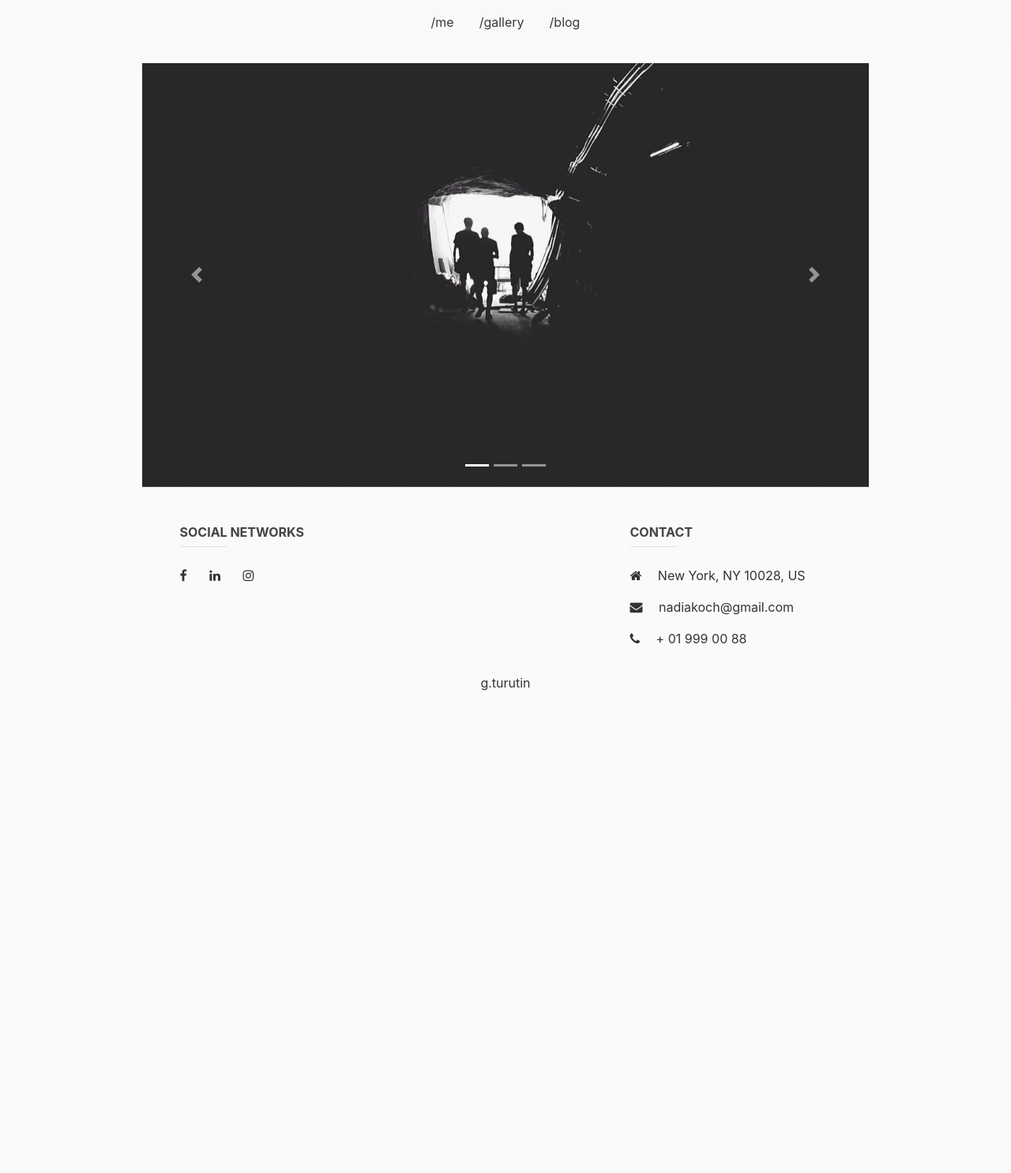
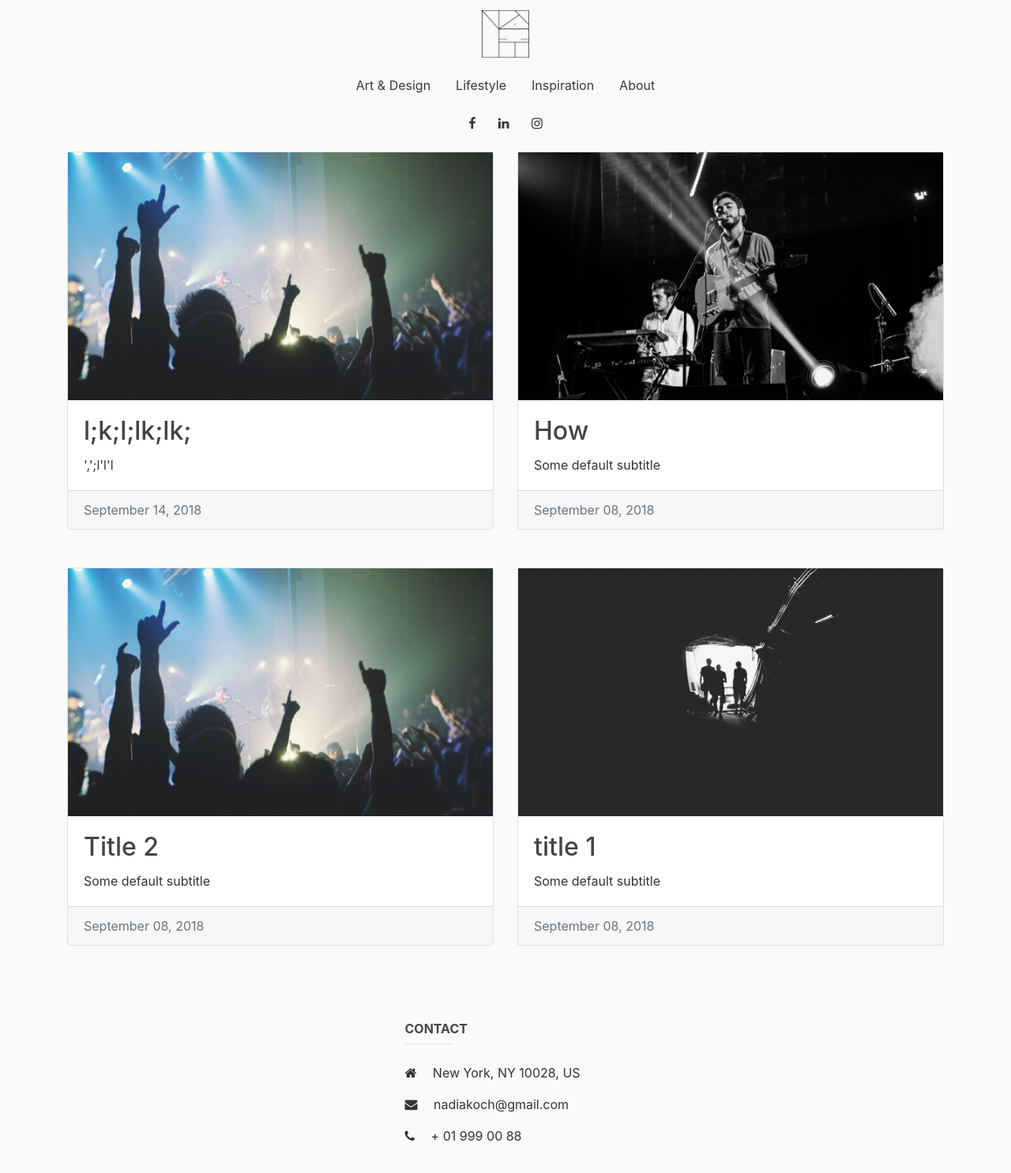
Before and after one commit to GennadiiTurutin/Nadia_blog, a Django app: page / in a window 1280 px wide. Shown: the top 1486 px of the page at 79% size. Before the commit the page ends 875 px from the top, so only its background shows below. Run offline with Django 3.2, Linux system fonts and the light colour scheme; data comes from the database, SQL or seed files in the repository; both versions use the stored data as it was after the commit; some libraries are stand-ins or nearby versions.

Commit message:
Changed navbar

```diff
--- a/Nadia_blog/urls.py
+++ b/Nadia_blog/urls.py
@@ -26,6 +26,8 @@ urlpatterns = [
     path('profile/', user_views.profile, name='profile'),
     path('login/', auth_views.LoginView.as_view(template_name='users/login.html'), name='login'),
     path('logout/', auth_views.LogoutView.as_view(template_name='users/logout.html'), name='logout'),
+    path('password-reset/', auth_views.PasswordResetView.as_view(template_name='users/password-reset.html'),
+        name='password_reset'),
     path('', include('blog.urls')),
 ]
 
--- /dev/null
+++ b/blog/templates/blog/art_design.html
@@ -0,0 +1,42 @@
+{% extends "blog/base.html" %}
+{% block content %}
+
+    <!-- Page Content -->
+        {% for post in posts %}
+          <!-- Blog Post -->
+        <div class="col-md-6">
+          <div class="card mb-5">
+            <img class="d-block w-100" src="{{ post.post_image.url }}" alt="Card image cap" >
+            <div class="card-body">
+              <h2 class="card-title">{{ post.title }}</h2>
+              <p class="card-text">{{ post.subtitle }}</p>
+            </div>
+            <div class="card-footer text-muted">{{ post.date_posted|date:"F d, Y" }}</div>
+          </div>
+        </div>
+        {% endfor %}
+
+      <!-- Pagination -->
+      {% if is_paginated %}
+
+      {% if page_obj.has_previous %}
+        <a class="btn btn-outline-info mb-4" href="?page=1">First</a>
+        <a class="btn btn-outline-info mb-4" href="?page={{ page_obj.previous_page_number }}">Previous</a>
+      {% endif %}
+
+      {% for num in page_obj.paginator.page_range %}
+        {% if page_obj.number == num %}
+          <a class="btn btn-info mb-4" href="?page={{ num }}">{{ num }}</a>
+        {% elif num > page_obj.number|add:'-3' and num < page_obj.number|add:'3' %}
+          <a class="btn btn-outline-info mb-4" href="?page={{ num }}">{{ num }}</a>
+        {% endif %}
+      {% endfor %}
+
+      {% if page_obj.has_next %}
+        <a class="btn btn-outline-info mb-4" href="?page={{ page_obj.next_page_number }}">Next</a>
+        <a class="btn btn-outline-info mb-4" href="?page={{ page_obj.paginator.num_pages }}">Last</a>
+      {% endif %}
+
+    {% endif %}
+
+{% endblock content %}
--- a/blog/templates/blog/base.html
+++ b/blog/templates/blog/base.html
@@ -1,21 +1,16 @@
 <style>
-
 .nav-link {
   color: #393A39;
 }
-
 .nav-link:hover {
   color: #8D928D;
 }
-
 </style>
-
 
 {% load static %}
 <!DOCTYPE html>
 <html>
 <head>
-
 <!-- Required meta tags -->
 <meta charset="utf-8">
 <meta name="viewport" content="width=device-width, initial-scale=1, shrink-to-fit=no">
@@ -23,29 +18,50 @@
 <link rel="stylesheet" href="https://maxcdn.bootstrapcdn.com/bootstrap/4.0.0/css/bootstrap.min.css" integrity="sha384-Gn5384xqQ1aoWXA+058RXPxPg6fy4IWvTNh0E263XmFcJlSAwiGgFAW/dAiS6JXm" crossorigin="anonymous">
 <link rel="stylesheet" type="text/css" href="{% static 'blog/main.css' %}">
 <link rel="stylesheet" href="https://cdnjs.cloudflare.com/ajax/libs/font-awesome/4.7.0/css/font-awesome.min.css">
+</head>
 
-</head>
 <body>
   <header class="site-header">
-      <nav class="navbar navbar-expand-md navbar-dark bg-steel fixed-top bg-light">
+    <nav class="navbar navbar-expand-md navbar-dark bg-steel fixed-top bg-light" style="position: absolute;">
+      <a class="navbar-brand mx-md-auto mr-auto" href="/">
+        <img src="/media/logo.png" width="60" alt="logo">
+      </a>
+    </nav>
+
+    <nav class="navbar navbar-expand-md navbar-dark bg-steel fixed-top bg-light" style="position: relative;">
       <div class="container">
         <div class="d-md-flex d-block flex-row mx-md-auto mx-0">
-              <a class="nav-item nav-link" href="{% url 'blog-me' %}">/me</a>
-              <a class="nav-item nav-link" href="{% url 'blog-gallery' %}">/gallery</a>
-              <a class="nav-item nav-link" href="{% url 'blog-blog' %}">/blog</a>
+          <a class="nav-item nav-link" href="{% url 'blog-art_design' %}">Art & Design</a>
+          <a class="nav-item nav-link" href="{% url 'blog-lifestyle' %}">Lifestyle</a>
+          <a class="nav-item nav-link" href="{% url 'blog-inspiration' %}">Inspiration</a>
+          <a class="nav-item nav-link" href="{% url 'blog-about' %}">About</a>
         </div>
       </div>
     </nav>
+
+    <nav class="navbar navbar-expand-md navbar-dark bg-steel fixed-top bg-light" style="position: relative;">
+      <div class="container">
+        <div class="d-md-flex d-block flex-row mx-md-auto mx-0">
+            <!--Facebook -->
+          <p><a class="fb-ic"><i class="fa fa-facebook white-text mr-4"> </i></a>
+            <!--Linkedin -->
+             <a class="li-ic"><i class="fa fa-linkedin white-text mr-4"> </i></a>
+            <!--Instagram-->
+            <a class="ins-ic"><i class="fa fa-instagram white-text"> </i></a>
+          </p>
+        </div>
+      </div>
+    </nav>
+
   </header>
-    <main role="main" class="container">
+
+  <div class="container">
     <div class="row">
-      <div class="col-lg-10 col-md-10 mx-auto">
           {% block content %}{% endblock %}
       </div>
   </div>
-    </main>
 
-    <!-- Optional JavaScript -->
+
 <!-- jQuery first, then Popper.js, then Bootstrap JS -->
 <script src="https://code.jquery.com/jquery-3.2.1.slim.min.js" integrity="sha384-KJ3o2DKtIkvYIK3UENzmM7KCkRr/rE9/Qpg6aAZGJwFDMVNA/GpGFF93hXpG5KkN" crossorigin="anonymous"></script>
 <script src="https://cdnjs.cloudflare.com/ajax/libs/popper.js/1.12.9/umd/popper.min.js" integrity="sha384-ApNbgh9B+Y1QKtv3Rn7W3mgPxhU9K/ScQsAP7hUibX39j7fakFPskvXusvfa0b4Q" crossorigin="anonymous"></script>
@@ -55,6 +71,4 @@
 {% include "blog/footer.html" %}
 {% block footer %}
 {% endblock %}
-
-
 </html>
--- a/blog/templates/blog/footer.html
+++ b/blog/templates/blog/footer.html
@@ -2,47 +2,19 @@
 <footer class="page-footer font-small blue-grey lighten-5">
     <!-- Footer Links -->
     <div class="container text-center text-md-left mt-5">
-
       <!-- Grid row -->
       <div class="row mt-3 dark-grey-text">
 
         <!-- Grid column -->
         <div class="col-md-6 col-lg-4 col-xl-3 mx-auto mb-md-0 mb-4">
-          <!-- Content -->
-          <h6 class="text-uppercase font-weight-bold">SOCIAL NETWORKS</h6>
-          <hr class="teal accent-3 mb-4 mt-0 d-inline-block mx-auto" style="width: 60px;">
-          <p> <a class="fb-ic">
-              <i class="fa fa-facebook white-text mr-4"> </i>
-            </a>
-            <!--Linkedin -->
-            <a class="li-ic">
-              <i class="fa fa-linkedin white-text mr-4"> </i>
-            </a>
-            <!--Instagram-->
-            <a class="ins-ic">
-              <i class="fa fa-instagram white-text"> </i>
-            </a></p>
-        </div>
-
-        <!-- Grid column -->
-        <div class="col-md-6 col-lg-4 col-xl-3 mx-auto mb-md-0 mb-4">
-
           <!-- Links -->
           <h6 class="text-uppercase font-weight-bold">Contact</h6>
           <hr class="teal accent-3 mb-4 mt-0 d-inline-block mx-auto" style="width: 60px;">
-          <p>
-            <i class="fa fa-home mr-3"></i> New York, NY 10028, US</p>
-          <p>
-            <i class="fa fa-envelope mr-3"></i> nadiakoch@gmail.com</p>
-          <p>
-            <i class="fa fa-phone mr-3"></i> + 01 999 00 88</p>
-
+          <p><i class="fa fa-home mr-3"></i> New York, NY 10028, US</p>
+          <p><i class="fa fa-envelope mr-3"></i> nadiakoch@gmail.com</p>
+          <p><i class="fa fa-phone mr-3"></i> + 01 999 00 88</p>
         </div>
-        <!-- Grid column -->
-
       </div>
-      <!-- Grid row -->
-
     </div>
 
     <!-- Copyright -->
@@ -51,4 +23,3 @@
     </div>
 
   </footer>
-  <!-- Footer -->
--- a/blog/urls.py
+++ b/blog/urls.py
@@ -13,14 +13,14 @@ from .views import (
 from . import views
 
 urlpatterns = [
-    path('', views.me, name='blog-me'),
-    path('blog', PostListView.as_view(), name='blog-blog'),
-    path('gallery/', views.gallery, name='blog-gallery'),
+    path('', PostListView.as_view(), name='blog-art_design'),
+    path('Inspiration/', views.inspiration, name='blog-inspiration'),
+    path('Lifestyle/', views.lifestyle, name='blog-lifestyle'),
+    path('About/', views.about, name='blog-about'),
     path('post/<int:pk>/', PostDetailView.as_view(), name='post-detail'),
     path('post/new/', PostCreateView.as_view(), name='post-create'),
     path('post/<int:pk>/update/', PostUpdateView.as_view(), name='post-update'),
     path('post/<int:pk>/delete/', PostDeleteView.as_view(), name='post-delete'),
-
     ]
 
 if settings.DEBUG:
--- a/blog/views.py
+++ b/blog/views.py
@@ -10,20 +10,19 @@ from django.views.generic import (
 from .models import Post
 
 
-
-def blog(request):
+def art_design(request):
     context = {
     'posts': Post.objects.all()
     }
-    return render(request, 'blog/blog.html', context)
+    return render(request, 'blog/art_design.html', context)
 
 
 class PostListView(ListView):
     model = Post
-    template_name = 'blog/blog.html'   # <app>/<model>_<viewtype>.html
+    template_name = 'blog/art_design.html'   # <app>/<model>_<viewtype>.html
     context_object_name = 'posts'
     ordering = ['-date_posted']
-    paginate_by = 2
+    paginate_by = 10
 
 
 class PostDetailView(DetailView):
@@ -63,9 +62,15 @@ class PostDeleteView(LoginRequiredMixin, UserPassesTestMixin, DeleteView):
         return False
 
 
-def me(request):
-    return render(request, 'blog/me.html')
+def about(request):
+    return render(request, 'blog/about.html')
 
 
-def gallery(request):
-    return render(request, 'blog/gallery.html')
+def inspiration(request):
+    return render(request, 'blog/inspiration.html')
+
+def lifestyle(request):
+    context = {
+    'posts': Post.objects.all()
+    }
+    return render(request, 'blog/lifestyle.html', context)
```
Also changed, not shown: blog/templates/blog/lifestyle.html (renamed from blog/templates/blog/blog.html, +4 -10 lines), blog/templates/blog/about.html (renamed from blog/templates/blog/me.html), blog/templates/blog/inspiration.html (renamed from blog/templates/blog/gallery.html), blog/templates/blog/password_reset.html (added), db.sqlite3, media/logo.png (added). Lines whose indentation alone changed are shown as unchanged.
